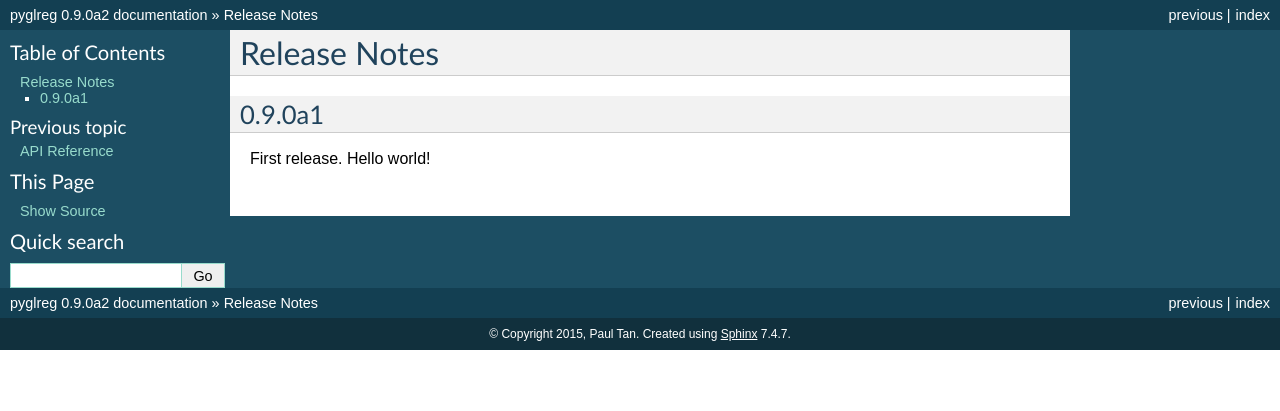
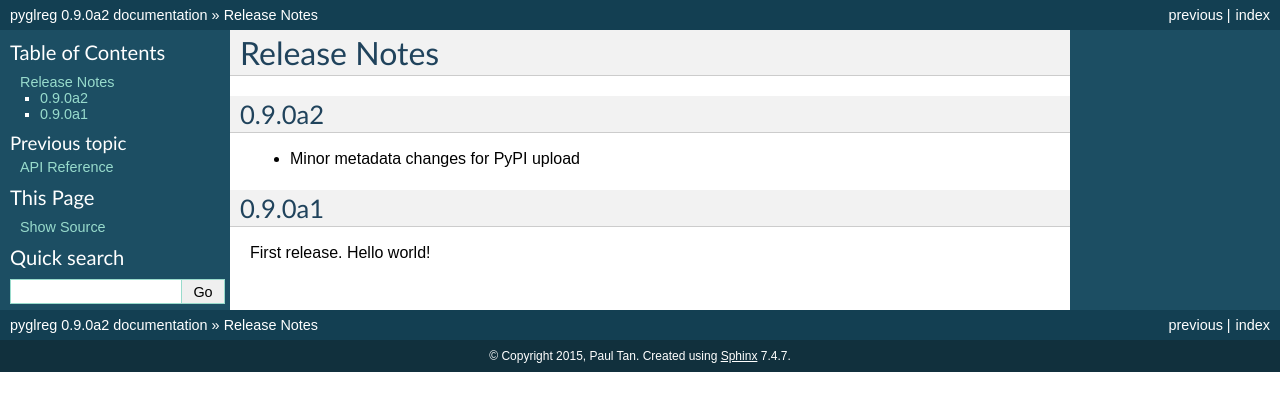
Before and after one commit to pyokagan/pyglreg, a Sphinx documentation site: the page built from docs/changes.rst, in a window 1280 px wide. Shown: the top 411 px of the page. Built offline with Sphinx 7.4.7, drawn with Linux system fonts in a browser that asks for light colours.

Commit message:
docs: Release notes for 0.9.0a2

```diff
--- a/docs/changes.rst
+++ b/docs/changes.rst
@@ -1,5 +1,8 @@
 Release Notes
 ==============
+0.9.0a2
+--------
+* Minor metadata changes for PyPI upload
 
 0.9.0a1
 --------
```
